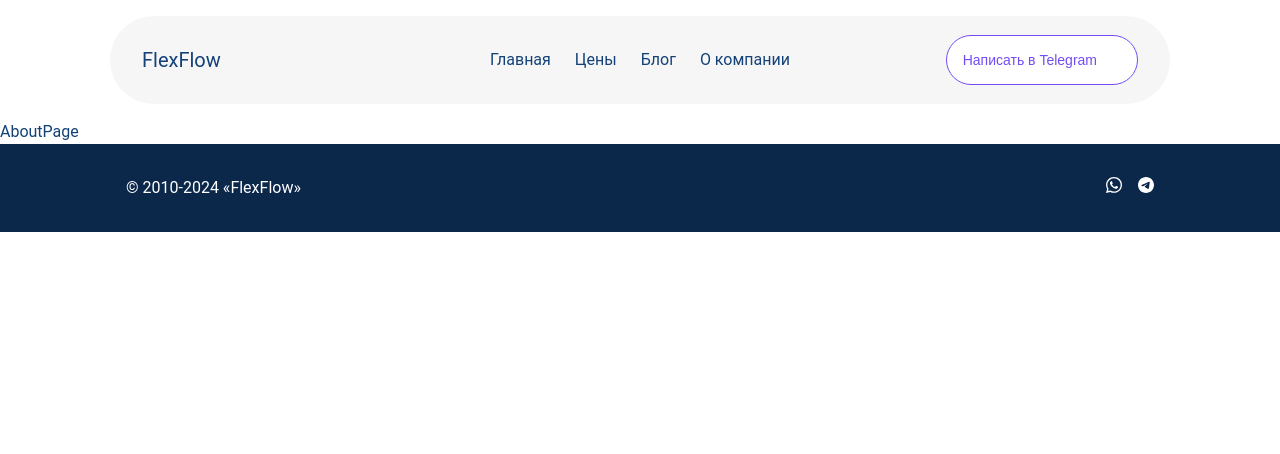
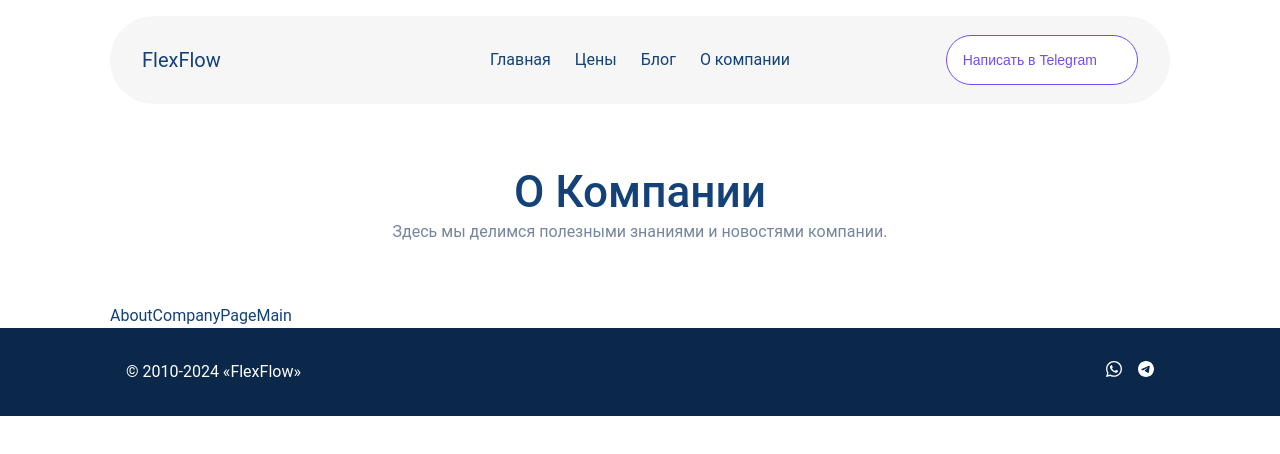
Before and after one commit to masha-masha/digital-design-company, a React (Vite) app: page /about in a window 1280 px wide. Shown: the top 454 px of the page. Built offline with nearby package versions, Linux system fonts and the light colour scheme.

Commit message:
component AboutCompanyPageTitle styled for desctop devices

```diff
--- a/src/components/AboutCompanyPageComponents/AboutCompanyPageTitle/AboutCompanyPageTitle.css
+++ b/src/components/AboutCompanyPageComponents/AboutCompanyPageTitle/AboutCompanyPageTitle.css
@@ -0,0 +1,15 @@
+.about-company-page-title {
+    padding-top: 60px;
+    padding-bottom: 60px;
+    text-align: center;
+}
+.about-company-page-title h1 {
+    font-size: 44px;
+    font-weight: 500;
+    padding-bottom: 16px;
+}
+
+.about-company-page-title p {
+    color: var(--color-secondary);
+    line-height: 24px;
+}
--- a/src/components/AboutCompanyPageComponents/AboutCompanyPageTitle/AboutCompanyPageTitle.jsx
+++ b/src/components/AboutCompanyPageComponents/AboutCompanyPageTitle/AboutCompanyPageTitle.jsx
@@ -2,7 +2,7 @@ import "./AboutCompanyPageTitle.css"
 
 const AboutCompanyPageTitle = () => {
   return (
-    <div className="about-company-page-title container">
+    <div className="about-company-page-title">
         <h1>О Компании</h1>
         <p>Здесь мы делимся полезными знаниями и новостями компании.</p>
     </div>
--- a/src/pages/AboutCompanyPage.jsx
+++ b/src/pages/AboutCompanyPage.jsx
@@ -1,8 +1,12 @@
-import React from 'react'
+import AboutCompanyPageTitle from "../components/AboutCompanyPageComponents/AboutCompanyPageTitle/AboutCompanyPageTitle";
+import AboutCompanyPageMain from "../components/AboutCompanyPageComponents/AboutCompanyPageMain/AboutCompanyPageMain";
 
 const AboutCompanyPage = () => {
   return (
-    <div>AboutPage</div>
+    <div className="container">
+      <AboutCompanyPageTitle/>
+      <AboutCompanyPageMain/>
+    </div>
   )
 }
 
```
Also changed, not shown: public/images/about-company.png (added).
